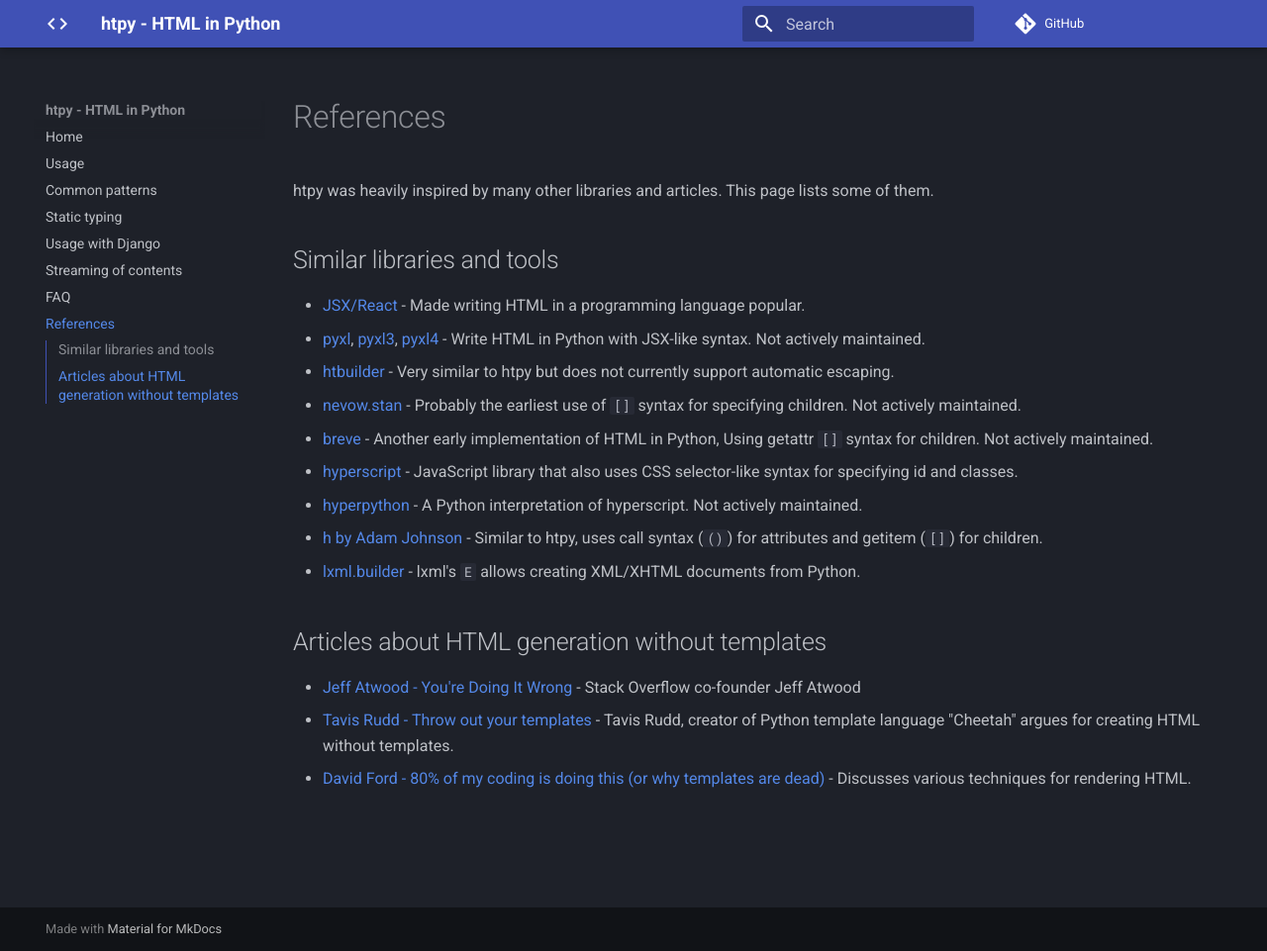
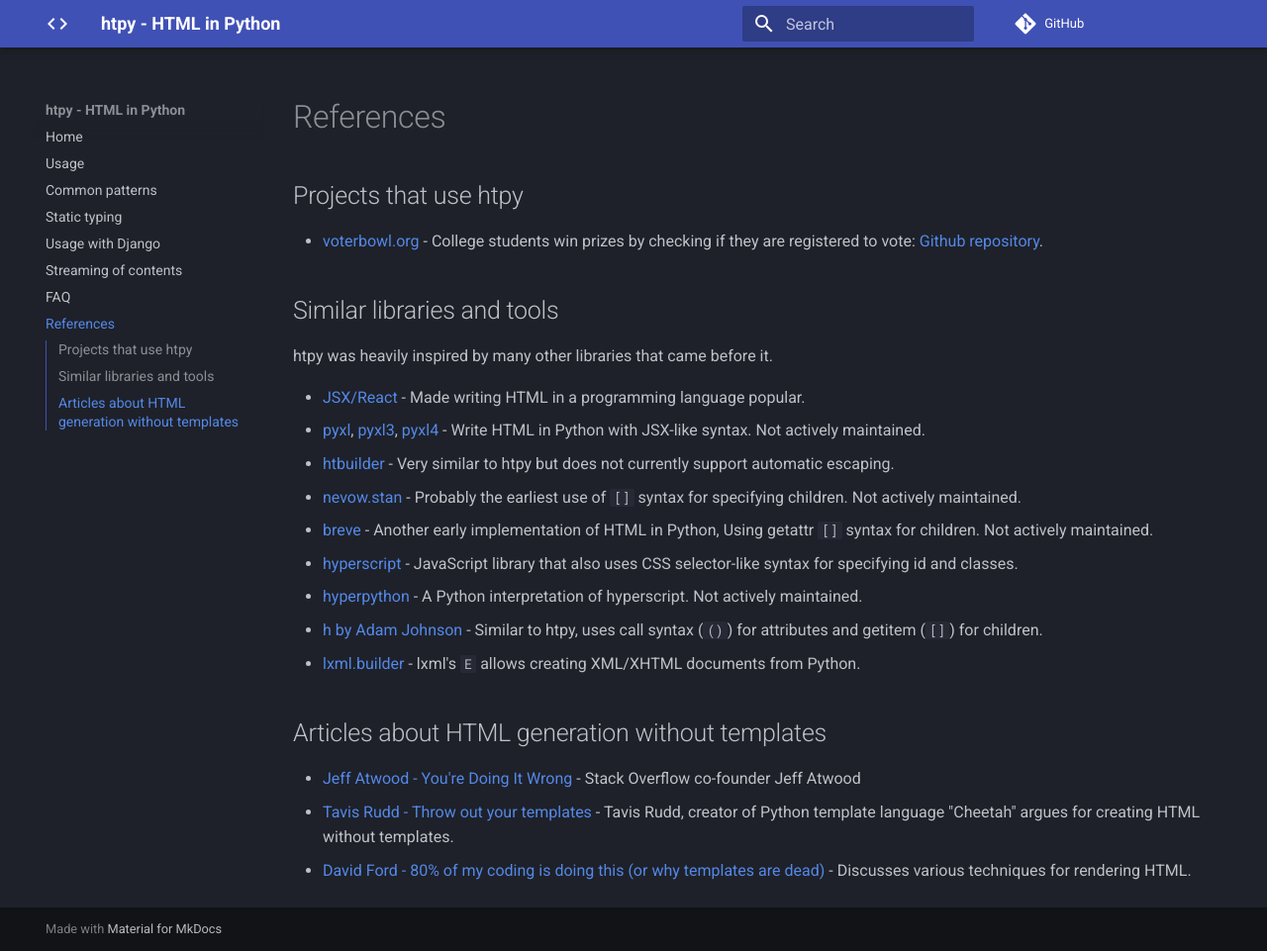
Before and after one commit to pelme/htpy, an MkDocs documentation site: the page built from docs/references.md, in a window 1280 px wide and 961 px high. Shown: the whole window at 99% size. Built offline with MkDocs 1.6.1 and Material for MkDocs 9.7.7, drawn with Linux system fonts in a browser that asks for light colours; comment, search, counter and statistics services are not loaded.

Commit message:
Add link to voterbowl on the References page.

```diff
--- a/docs/references.md
+++ b/docs/references.md
@@ -1,8 +1,11 @@
 # References
 
-htpy was heavily inspired by many other libraries and articles. This page lists some of them.
+## Projects that use htpy
+
+- [voterbowl.org](https://voterbowl.org) - College students win prizes by checking if they are registered to vote: [Github repository](https://github.com/front-seat/voterbowl/tree/main/server/vb/components).
 
 ## Similar libraries and tools
+htpy was heavily inspired by many other libraries that came before it.
 
 - [JSX/React](https://legacy.reactjs.org/docs/introducing-jsx.html) - Made writing HTML in a programming language popular.
 - [pyxl](https://github.com/dropbox/pyxl), [pyxl3](https://github.com/gvanrossum/pyxl3), [pyxl4](https://github.com/pyxl4/pyxl4) - Write HTML in Python with JSX-like syntax. Not actively maintained.
```
